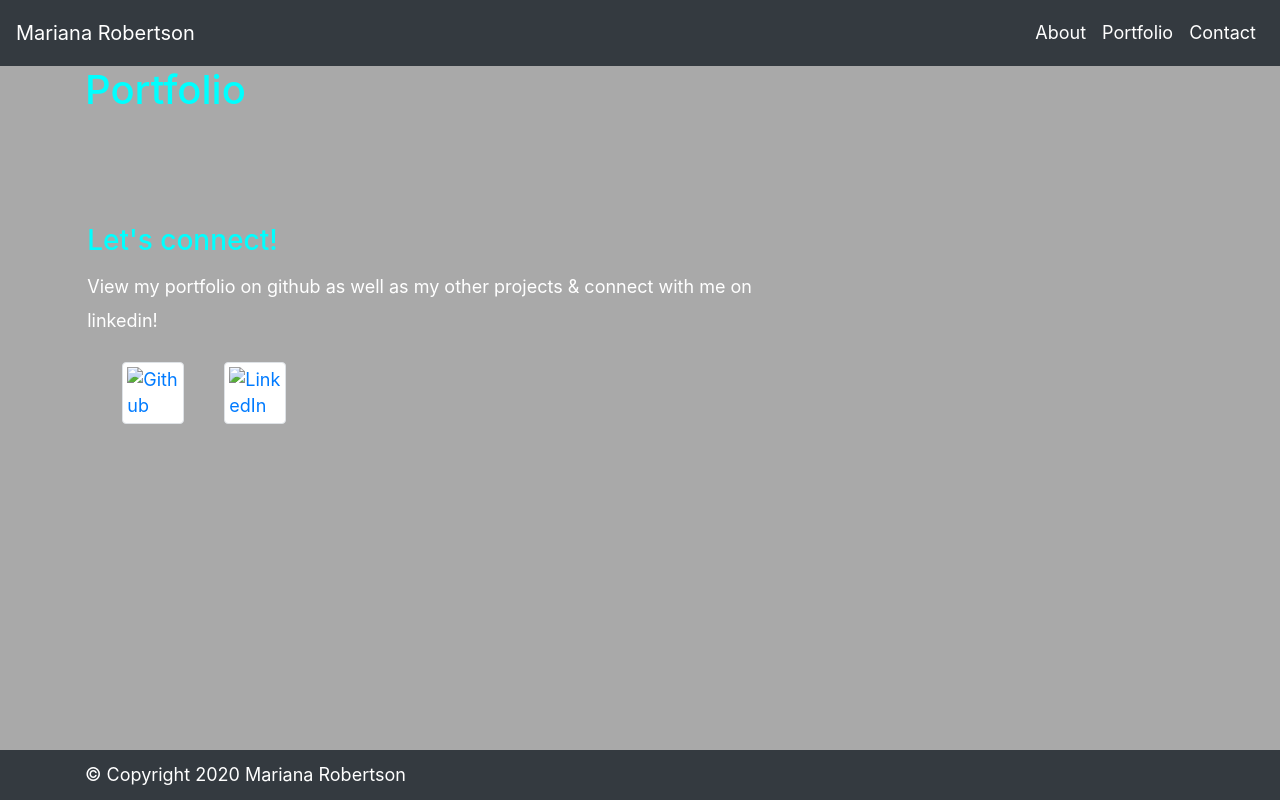
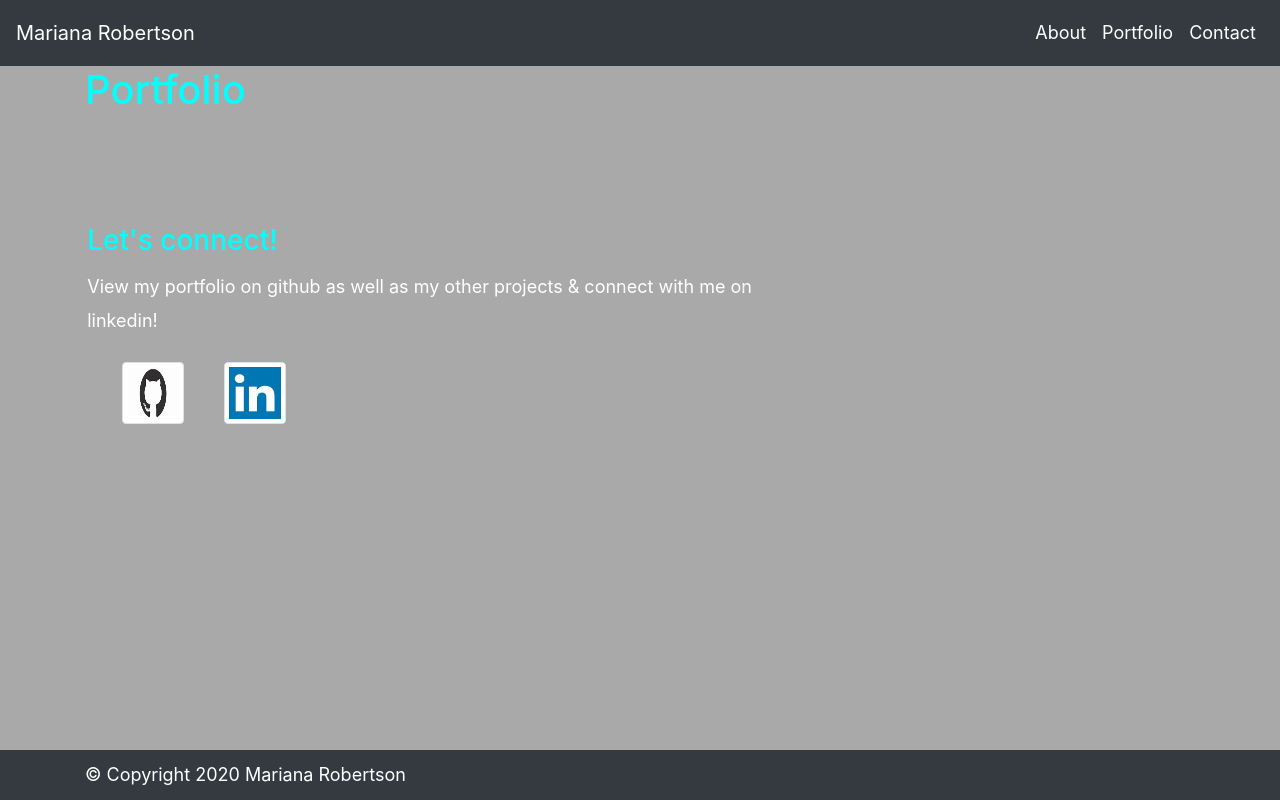
Before and after one commit to marianacode/Homework-2, a plain HTML site: page portfolio.html in a window 1280 px wide. Drawn offline with nearby package versions, Linux system fonts and the light colour scheme; the site is published under a folder, as on GitHub Pages, so addresses that start at the root find nothing.

Commit message:
Homework-2

```diff
--- a/portfolio.html
+++ b/portfolio.html
@@ -52,8 +52,8 @@
                             <div class="card-body">
                               <h3 class="card-title">Let's connect!</h3>
                               <p class="card-text">View my portfolio on github as well as my other projects & connect with me on linkedin!</p>
-                              <a href= "https://github.com/marianacode" target="_blank"><img src="/assets/images/Github.jpg" class="img-thumbnail img-circle" alt="Github"></a>
-                              <a href="https://www.linkedin.com/in/mariana-robertson-00626285/" target="_blank"> <img src="/assets/images/Linkedln.jpg" class="img-thumbnail img-circle" alt="LinkedIn"></a>
+                              <a href="https://github.com/marianacode" target="_blank"><img src="Assets/Images/Github.jpg" class="img-thumbnail img-circle" alt="Github"></a>
+                              <a href="https://www.linkedin.com/in/mariana-robertson-00626285/" target="_blank"><img src="Assets/Images/Linkedln.jpg" class="img-thumbnail img-circle" alt="LinkedIn"></a>
                             </div>
                           </div>
 
```
